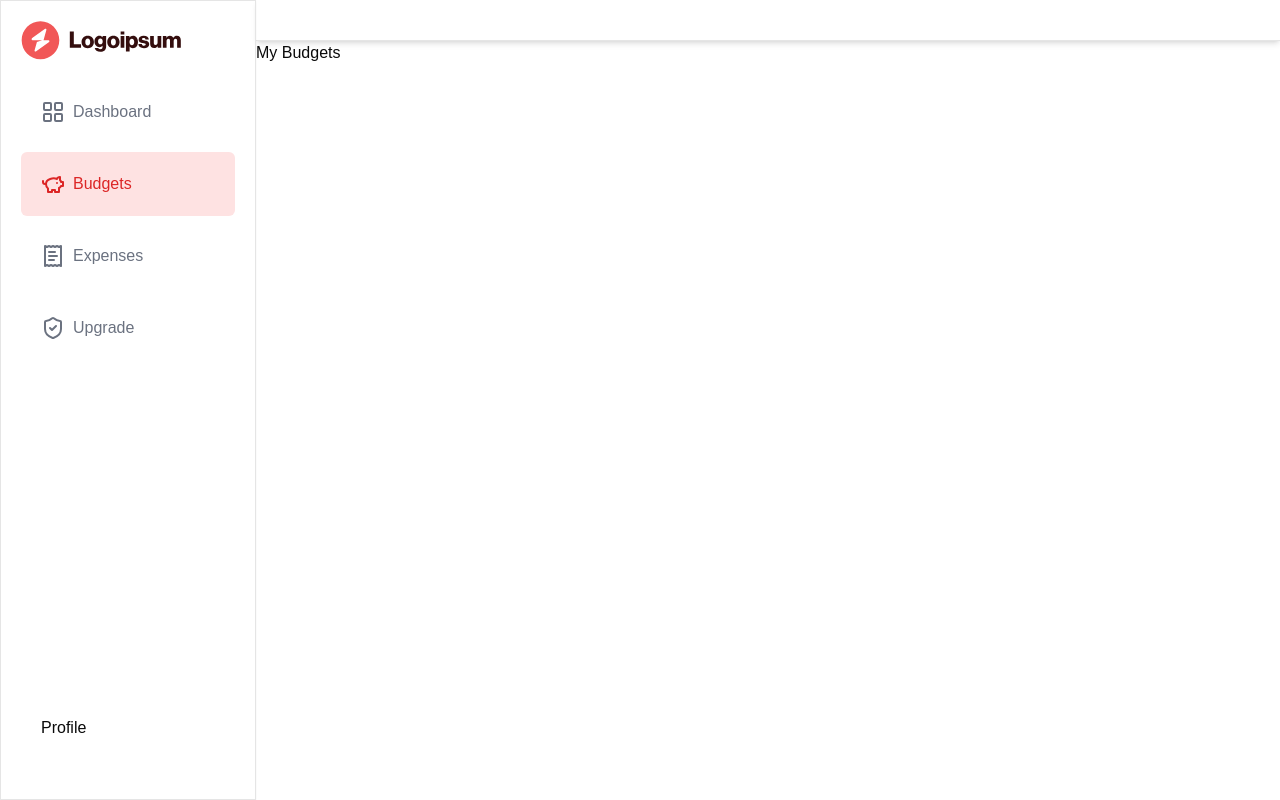
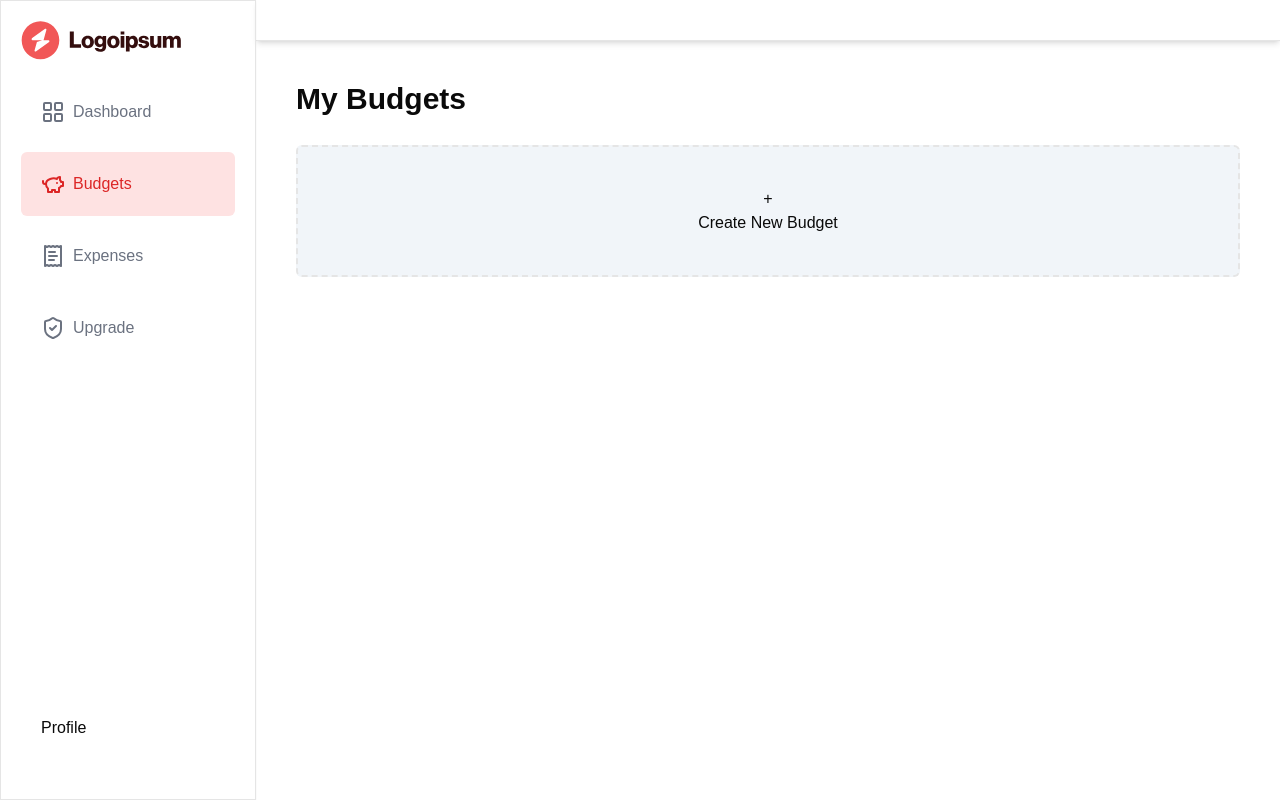
Before and after one commit to KaranInflowsol/expense-tracker-app, a Next.js app: page /dashboard/budgets in a window 1280 px wide. Built offline with nearby package versions, Linux system fonts and the light colour scheme; no server answers.

Commit message:
Create budget functionality

```diff
--- a/app/(routes)/dashboard/_components/SideNav.jsx
+++ b/app/(routes)/dashboard/_components/SideNav.jsx
@@ -44,9 +44,9 @@ function SideNav() {
         <div className='h-screen p-5 border shadow-sm'>
             <Image src={'/logo.svg'} alt='logo' width={160} height={100} />
             <div className='mt-5'>
-                {menuList.map((menu, index) => (
-                    <Link href={menu.path}>
-                        <h2 key={menu.id} className={`flex gap-2 items-center text-gray-500 mb-2 p-5 cursor-pointer rounded-md hover:text-red-500 hover:bg-red-100 ${path == menu.path && 'text-red-600 bg-red-100'}`}>
+                {menuList.map((menu) => (
+                    <Link key={menu.id} href={menu.path}>
+                        <h2 className={`flex gap-2 items-center text-gray-500 mb-2 p-5 cursor-pointer rounded-md hover:text-red-500 hover:bg-red-100 ${path == menu.path && 'text-red-600 bg-red-100'}`}>
                             <menu.icon />
                             {menu.name}
                         </h2>
@@ -57,7 +57,8 @@ function SideNav() {
                 <UserButton />
                 Profile
             </div>
-        </div >
+        </div>
+
 
     )
 }
--- /dev/null
+++ b/app/(routes)/dashboard/budgets/_components/BudgetList.jsx
@@ -0,0 +1,12 @@
+import React from 'react'
+import CreateBudget from './CreateBudget'
+
+function BudgetList() {
+    return (
+        <div className='mt-7'>
+            <CreateBudget />
+        </div>
+    )
+}
+
+export default BudgetList
--- /dev/null
+++ b/app/(routes)/dashboard/budgets/_components/CreateBudget.jsx
@@ -0,0 +1,14 @@
+import React from 'react'
+
+function CreateBudget() {
+    return (
+        <div>
+            <div className='bg-slate-100 p-10 rounded-md items-center flex flex-col border-2 border-dashed cursor-pointer hover:shadow-md'>
+                <h2>+</h2>
+                <h2>Create New Budget</h2>
+            </div>
+        </div>
+    )
+}
+
+export default CreateBudget
--- a/app/(routes)/dashboard/budgets/page.jsx
+++ b/app/(routes)/dashboard/budgets/page.jsx
@@ -1,8 +1,12 @@
 import React from 'react'
+import BudgetList from './_components/BudgetList'
 
 function page() {
     return (
-        <div>My Budgets</div>
+        <div className='p-10'>
+            <h2 className='font-bold text-3xl'>My Budgets</h2>
+            <BudgetList/>
+        </div>
     )
 }
 
--- a/app/(routes)/dashboard/layout.jsx
+++ b/app/(routes)/dashboard/layout.jsx
@@ -1,7 +1,33 @@
+'use client'
+
+import { db } from '@/utils/dbConfig'
 import DashboardHeader from './_components/DashboardHeader'
 import SideNav from './_components/SideNav'
+import { Budgets } from '@/utils/schema'
+import { useUser } from '@clerk/nextjs'
+import { useRouter } from 'next/navigation'
+import { eq } from 'drizzle-orm'
+import { useEffect } from 'react'
 
 function DashboardLayout({ children }) {
+
+    const { user } = useUser();
+    const router = useRouter();
+
+    // useEffect(() => {
+    //     user && checkUserBudgets();
+    // }, [user])
+
+    // const checkUserBudgets = async () => {
+    //     const result = await db.select()
+    //         .from(Budgets)
+    //         .where(eq(Budgets.createdBy, user?.primaryEmailAddress?.emailAddress))
+    //     console.log(result);
+    //     if (result?.length == 0) {
+    //         router.replace('/dashboard/budgets')
+    //     }
+    // }
+
     return (
         <div>
             <div className='fixed md:w-64 hidden md:block'>
--- a/drizzle.config.ts
+++ b/drizzle.config.ts
@@ -3,7 +3,7 @@ import { defineConfig } from "drizzle-kit";
 dotenv.config({ path: ".env.local" });
 
 export default defineConfig({
-  dialect: "postgresql", // Add this line
+  dialect: "postgresql",
   schema: "./utils/schema.jsx",
   schemaFilter: "public",
   verbose: true,
@@ -12,6 +12,3 @@ export default defineConfig({
     url: process.env.NEXT_PUBLIC_DATABASE_URL,
   },
 });
-
-
-//drizzle configuration is not working
--- a/utils/dbConfig.jsx
+++ b/utils/dbConfig.jsx
@@ -2,4 +2,4 @@ import { neon } from '@neondatabase/serverless';
 import { drizzle } from 'drizzle-orm/neon-serverless';
 
 const sql = neon(process.env.NEXT_PUBLIC_DATABASE_URL);
-const db = drizzle({ client: sql });
+export const db = drizzle(sql);
```
